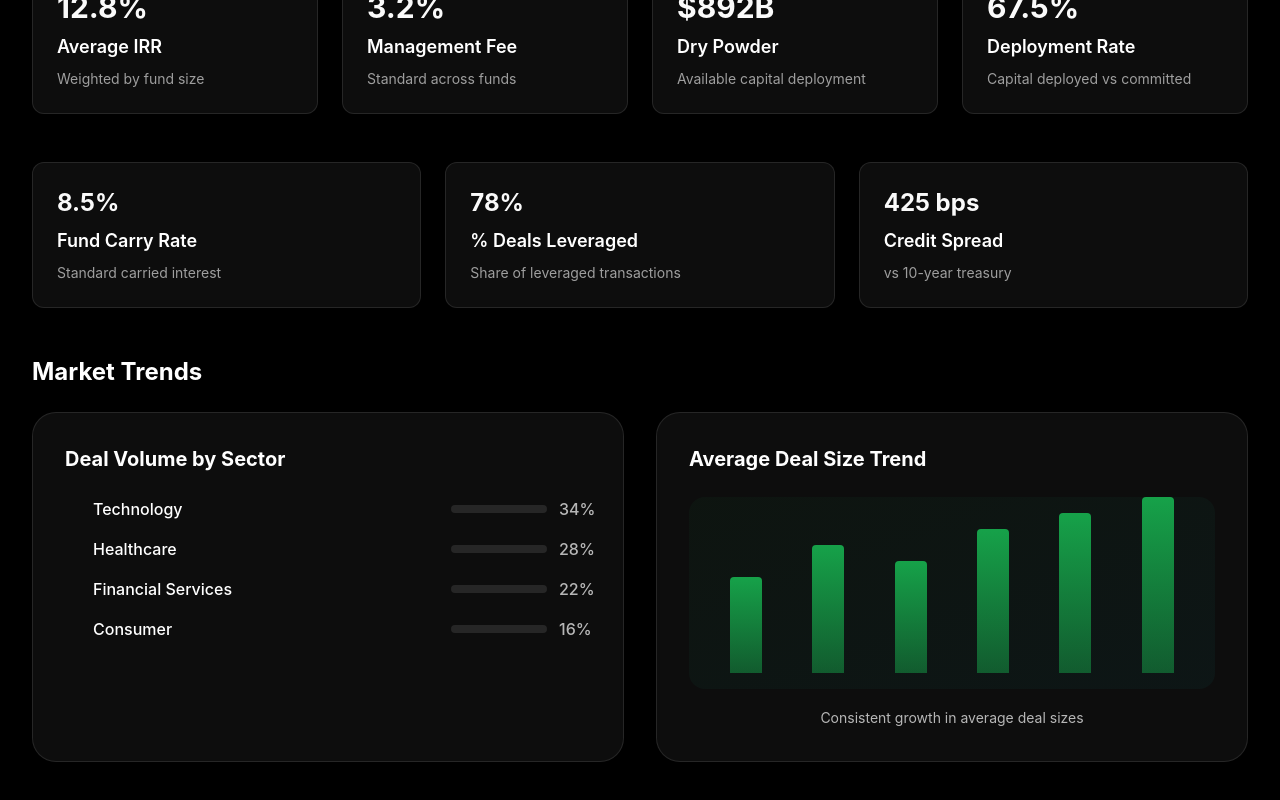
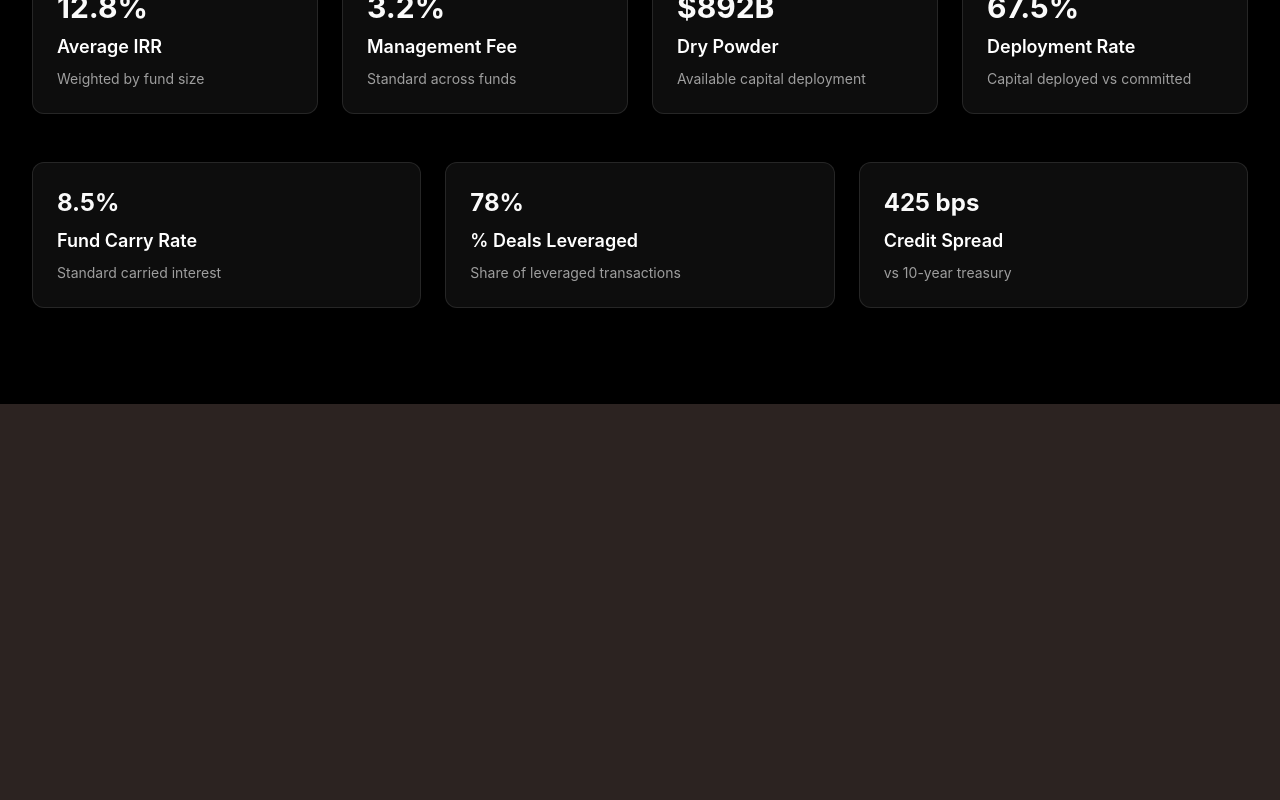
Before and after one commit to carryandconquer/carryandconquer.github.io, a React (Vite) app: page /snapshot in a window 1280 px wide. Shown: the part 1342-2142 px from the top of the page. After the commit the page ends 1746 px from the top, so only its background shows below. Built offline with nearby package versions, Linux system fonts and the light colour scheme; no server answers; the database is empty.

Commit message:
Remove market trends section

```diff
--- a/src/pages/Snapshot.tsx
+++ b/src/pages/Snapshot.tsx
@@ -978,56 +978,6 @@ const Snapshot = () => {
             ))}
           </div>
         </section>
-
-        {/* Market Trends */}
-        <section className="mt-12">
-          <h2 className="text-2xl font-bold mb-6">Market Trends</h2>
-
-          <div className="grid lg:grid-cols-2 gap-8">
-            <div className="bg-white/5 border-white/10 rounded-3xl p-8 border">
-              <h3 className="text-xl font-bold text-white mb-6">Deal Volume by Sector</h3>
-              <div className="space-y-4">
-                {[
-                  { sector: "Technology", percentage: 34, color: "accent-green" },
-                  { sector: "Healthcare", percentage: 28, color: "accent-teal" },
-                  { sector: "Financial Services", percentage: 22, color: "accent-cyan" },
-                  { sector: "Consumer", percentage: 16, color: "accent-blue" }
-                ].map((item, index) => (
-                  <div key={index} className="flex items-center justify-between">
-                    <div className="flex items-center">
-                      <div className={`w-4 h-4 bg-${item.color} rounded-full mr-3`}></div>
-                      <span className="text-white font-medium">{item.sector}</span>
-                    </div>
-                    <div className="flex items-center space-x-3">
-                      <div className="flex-1 h-2 bg-white/10 rounded-full overflow-hidden w-24">
-                        <div
-                          className={`h-full bg-${item.color} rounded-full`}
-                          style={{ width: `${item.percentage}%` }}
-                        ></div>
-                      </div>
-                      <span className="text-white/70 font-medium w-8">{item.percentage}%</span>
-                    </div>
-                  </div>
-                ))}
-              </div>
-            </div>
-
-            <div className="bg-white/5 border-white/10 rounded-3xl p-8 border">
-              <h3 className="text-xl font-bold text-white mb-6">Average Deal Size Trend</h3>
-              <div className="h-48 bg-gradient-to-br from-accent-green/5 to-accent-teal/5 rounded-2xl flex items-end justify-around p-4">
-                <div className="w-8 bg-gradient-to-t from-accent-green/50 to-accent-green h-24 rounded-t"></div>
-                <div className="w-8 bg-gradient-to-t from-accent-green/50 to-accent-green h-32 rounded-t"></div>
-                <div className="w-8 bg-gradient-to-t from-accent-green/50 to-accent-green h-28 rounded-t"></div>
-                <div className="w-8 bg-gradient-to-t from-accent-green/50 to-accent-green h-36 rounded-t"></div>
-                <div className="w-8 bg-gradient-to-t from-accent-green/50 to-accent-green h-40 rounded-t"></div>
-                <div className="w-8 bg-gradient-to-t from-accent-green/50 to-accent-green h-44 rounded-t"></div>
-              </div>
-              <div className="mt-4 text-center">
-                <span className="text-white/70 text-sm">Consistent growth in average deal sizes</span>
-              </div>
-            </div>
-          </div>
-        </section>
       </div>
     </div>
   )
```
